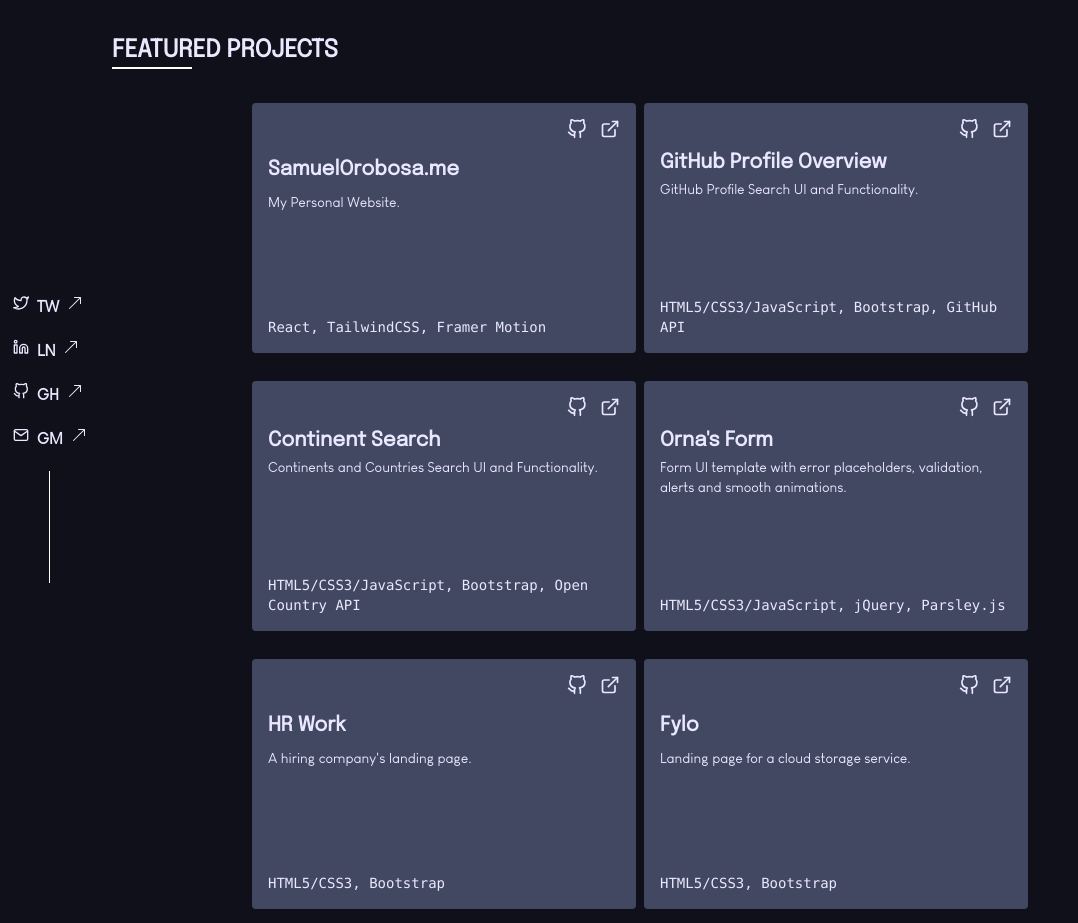
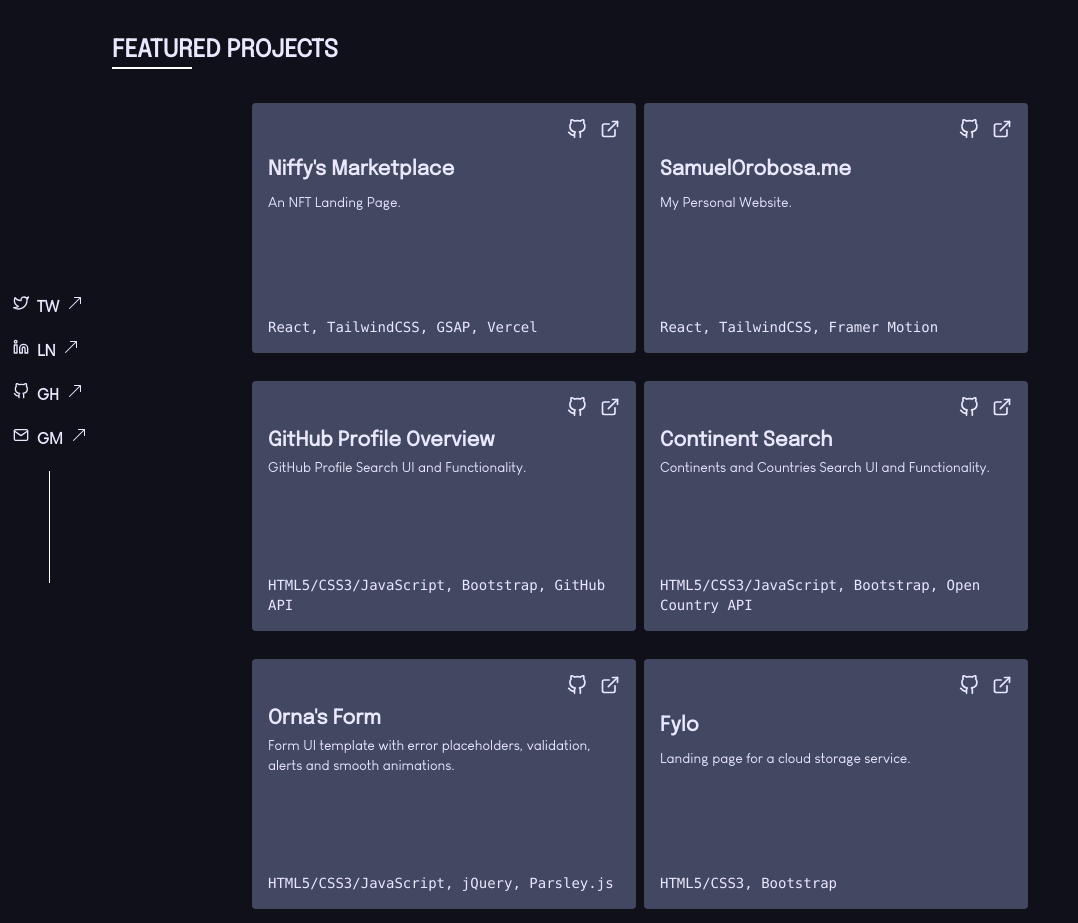
Before and after one commit to samuelorobosa/portfolio-v3, a React (Create React App) app: page /projects in a window 1280 px wide. Shown: the part 217-1140 px from the top of the page, without its empty margins (0-1078 px from the left). Built offline with nearby package versions, Linux system fonts and the light colour scheme.

Commit message:
minor: Added a new project.

```diff
--- a/src/data/Projects/projectsData.jsx
+++ b/src/data/Projects/projectsData.jsx
@@ -1,6 +1,14 @@
 export const projectsData = [
     {
         id: 1,
+        title: "Niffy's Marketplace",
+        description: "An NFT Landing Page.",
+        techUsed: "React, TailwindCSS, GSAP, Vercel",
+        gitHubLink: "https://github.com/samuelorobosa/niffy-marketplace",
+        liveLink: "https://niffys-marketplace.vercel.app/",
+    },
+    {
+        id: 2,
         title: "SamuelOrobosa.me",
         description: "My Personal Website.",
         techUsed: "React, TailwindCSS, Framer Motion",
@@ -8,7 +16,7 @@ export const projectsData = [
         liveLink: "https://samuelorobosa.me/",
     },
     {
-        id: 2,
+        id: 3,
         title: "GitHub Profile Overview",
         description: "GitHub Profile Search UI and Functionality.",
         techUsed: "HTML5/CSS3/JavaScript, Bootstrap, GitHub API",
@@ -17,7 +25,7 @@ export const projectsData = [
     },
 
     {
-        id: 3,
+        id: 4,
         title: "Continent Search",
         description: "Continents and Countries Search UI and Functionality.",
         techUsed: "HTML5/CSS3/JavaScript, Bootstrap, Open Country API",
@@ -26,7 +34,7 @@ export const projectsData = [
     },
 
     {
-        id: 4,
+        id: 5,
         title: "Orna's Form",
         description: "Form UI template with error placeholders, validation, alerts and smooth animations.",
         techUsed: "HTML5/CSS3/JavaScript, jQuery, Parsley.js",
@@ -35,21 +43,12 @@ export const projectsData = [
     },
 
     {
-        id: 5,
-        title: "HR Work",
-        description: "A hiring company's landing page.",
-        techUsed: "HTML5/CSS3, Bootstrap",
-        gitHubLink: "https://github.com/samuelorobosa/hr-work-jnr",
-        liveLink: "https://ti-interview-task.netlify.app/",
-    },
-
-    {
-        id: 5,
+        id: 6,
         title: "Fylo",
         description: "Landing page for a cloud storage service.",
         techUsed: "HTML5/CSS3, Bootstrap",
-        gitHubLink: "https://github.com/samuelorobosa/hr-work-jnr",
-        liveLink: "https://github.com/samuelorobosa/fyro",
+        gitHubLink: "https://github.com/samuelorobosa/fyro",
+        liveLink: "https://fylo-landings.netlify.app/",
     },
 
 ]
--- a/src/pages/Projects.jsx
+++ b/src/pages/Projects.jsx
@@ -35,9 +35,9 @@ const Projects = () => {
                     return (
                         <div key={id} className="flex flex-col justify-between w-80 md:w-1/3 projectDiv transition duration-200 p-4 mx-1 rounded my-3.5 text-left bg-secondary-text-color main-text-color">
                             <h1 className="font-semibold flex duration-500 justify-end font-family-epilogue text-xl">
-                                {gitHubLink && <a href={gitHubLink} className='transition-all hover-stand-out-color mx-2'><FiGithub/></a>}
+                                {gitHubLink && <a target="_blank" rel="noreferrer" href={gitHubLink} className='transition-all hover-stand-out-color mx-2'><FiGithub/></a>}
                                 &nbsp;
-                                {liveLink && <a href={liveLink} className="transition-all duration-500 hover-stand-out-color"><FiExternalLink/></a>}
+                                {liveLink && <a target="_blank" rel="noreferrer" href={liveLink} className="transition-all duration-500 hover-stand-out-color"><FiExternalLink/></a>}
                             </h1>
                             <h1 className="font-semibold font-family-epilogue text-xl">{title}</h1>
                             <p className="text-sm md:mb-24">{description}</p>
```
